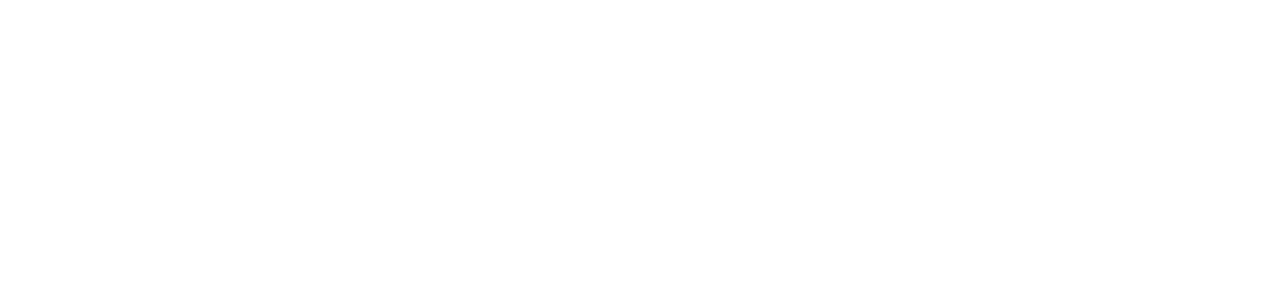
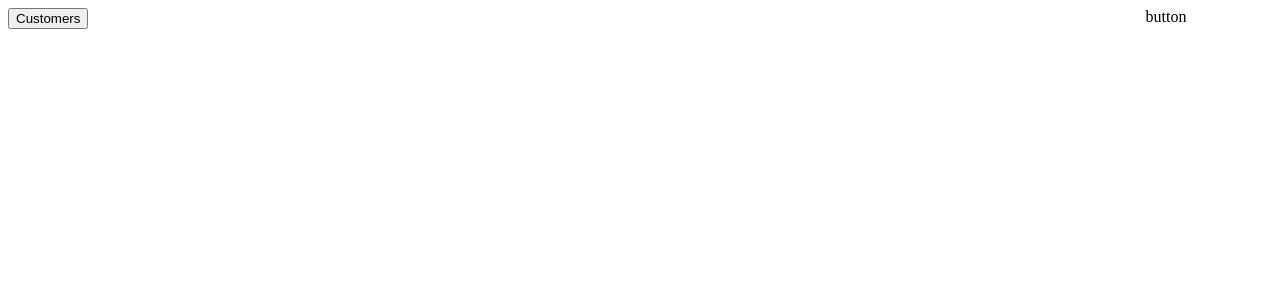
Before and after one commit to JosuaXiao/angular-uebungswoche, an Angular app: page / in a window 1280 px wide. Shown: the top 300 px of the page. Built offline with nearby package versions, Linux system fonts and the light colour scheme.

Commit message:
Grundform festgelegt

```diff
--- a/src/app/app.component.html
+++ b/src/app/app.component.html
@@ -1 +1,7 @@
-<router-outlet></router-outlet>
+<div id="mainbody">
+  <div>
+    <button type="button" routerLink="kanban">Customers</button>
+  </div>
+  <div><router-outlet></router-outlet></div>
+  <div type="button" routerLink="">button</div>
+</div>
--- a/src/app/app.component.scss
+++ b/src/app/app.component.scss
@@ -0,0 +1,9 @@
+#mainbody {
+  display: grid;
+  grid-template-columns: 10% 1fr 10%;
+  grid-template-rows: auto;
+}
+
+router-outlet {
+  height: 100%;
+}
```
